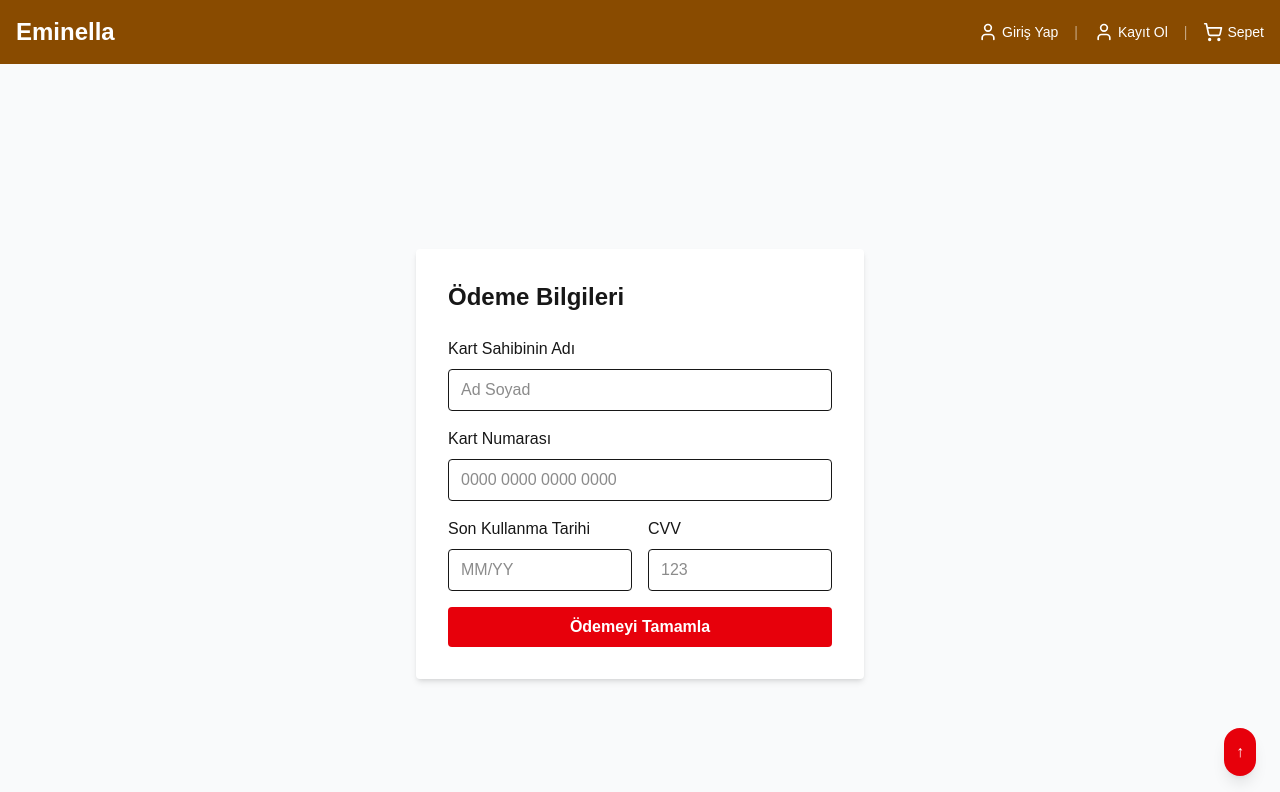
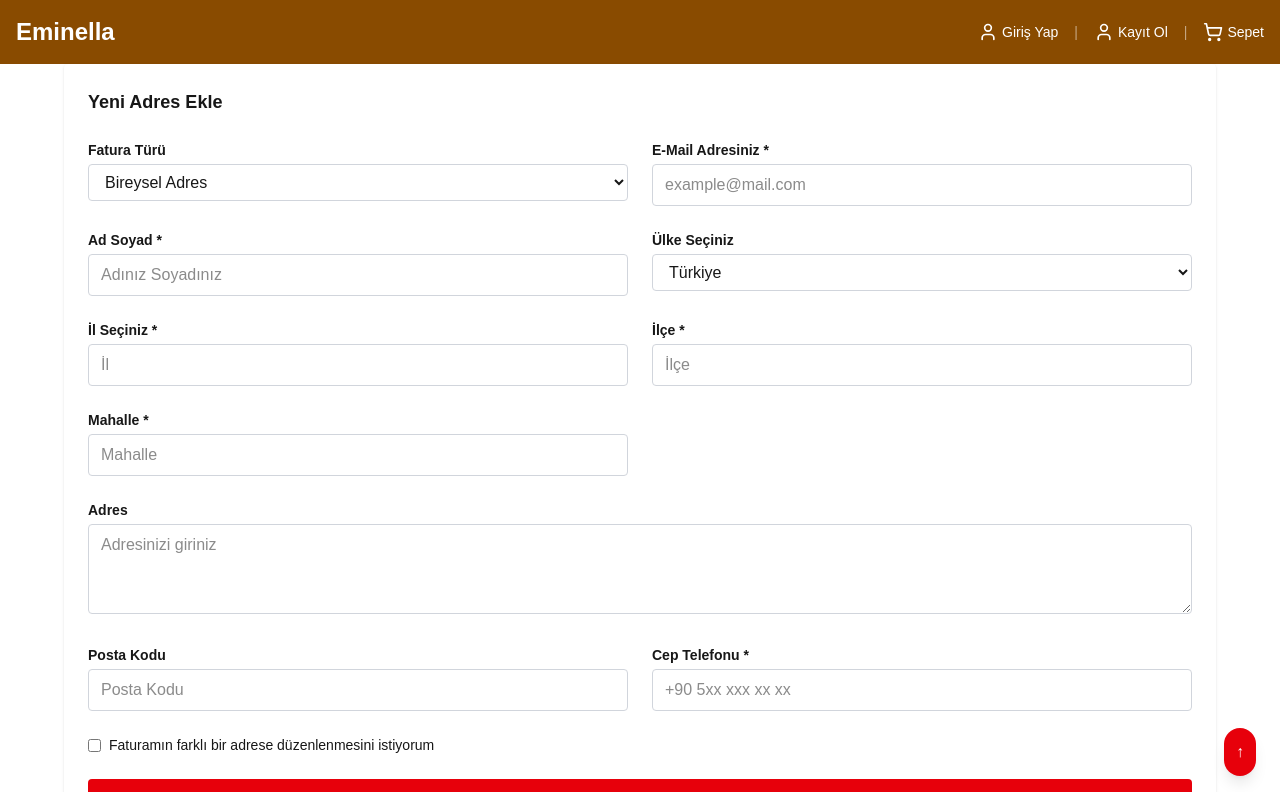
Before and after one commit to eminella/frontend-app, a Next.js app: page /payment in a window 1280 px wide. Shown: the top 792 px of the page. Built offline with nearby package versions, Linux system fonts and the light colour scheme.

Commit message:
feat: checkout sayfasına üye olmadan devam et butonu eklendi

```diff
--- a/app/payment/page.tsx
+++ b/app/payment/page.tsx
@@ -1,93 +1,182 @@
 'use client';
 
 import { useState } from 'react';
-import { useRouter } from 'next/navigation';
 
 export default function PaymentPage() {
-  const router = useRouter();
-
-  const [cardName, setCardName] = useState('');
-  const [cardNumber, setCardNumber] = useState('');
-  const [expiry, setExpiry] = useState('');
-  const [cvv, setCvv] = useState('');
+  // Form state
+  const [invoiceType, setInvoiceType] = useState('Bireysel Adres');
+  const [email, setEmail] = useState('');
+  const [nameSurname, setNameSurname] = useState('');
+  const [country, setCountry] = useState('Türkiye');
+  const [city, setCity] = useState('');
+  const [district, setDistrict] = useState('');
+  const [neighborhood, setNeighborhood] = useState('');
+  const [address, setAddress] = useState('');
+  const [postalCode, setPostalCode] = useState('');
+  const [phone, setPhone] = useState('');
+  const [invoiceDifferentAddress, setInvoiceDifferentAddress] = useState(false);
 
   const handleSubmit = (e: React.FormEvent) => {
     e.preventDefault();
-
-    // Basit validasyon
-    if (!cardName || !cardNumber || !expiry || !cvv) {
-      alert('Lütfen tüm alanları doldurun');
-      return;
-    }
-
-    // TODO: Ödeme entegrasyonu yapılacak
-
-    alert('Ödeme işlemi başarıyla tamamlandı!');
-    router.push('/order-success'); // Başarılı sayfası varsa yönlendir
+    // TODO: Form verisini backend'e gönder
+    alert('Adres bilgileri kaydedildi!');
   };
 
   return (
-    <div className="min-h-screen bg-gray-50 py-12 px-4 flex justify-center items-center">
-      <form
-        onSubmit={handleSubmit}
-        className="bg-white p-8 rounded shadow-md w-full max-w-md"
+    <div className="max-w-6xl mx-auto p-6 bg-white rounded shadow">
+      <h2 className="font-bold text-lg mb-6">Yeni Adres Ekle</h2>
+      <form onSubmit={handleSubmit} className="grid grid-cols-1 md:grid-cols-2 gap-6">
+        {/* Fatura Türü */}
+        <div>
+          <label className="block mb-1 text-sm font-semibold">Fatura Türü</label>
+          <select
+            value={invoiceType}
+            onChange={(e) => setInvoiceType(e.target.value)}
+            className="w-full border border-gray-300 rounded px-3 py-2"
           >
-        <h2 className="text-2xl font-semibold mb-6">Ödeme Bilgileri</h2>
+            <option>Bireysel Adres</option>
+            <option>Kurumsal Adres</option>
+          </select>
+        </div>
 
-        <label className="block mb-2 font-medium">Kart Sahibinin Adı</label>
+        {/* E-Mail */}
+        <div>
+          <label className="block mb-1 text-sm font-semibold">E-Mail Adresiniz *</label>
+          <input
+            type="email"
+            value={email}
+            onChange={(e) => setEmail(e.target.value)}
+            required
+            className="w-full border border-gray-300 rounded px-3 py-2"
+            placeholder="example@mail.com"
+          />
+        </div>
+
+        {/* Ad Soyad */}
+        <div>
+          <label className="block mb-1 text-sm font-semibold">Ad Soyad *</label>
           <input
             type="text"
-          value={cardName}
-          onChange={e => setCardName(e.target.value)}
-          className="w-full mb-4 px-3 py-2 border rounded"
-          placeholder="Ad Soyad"
+            value={nameSurname}
+            onChange={(e) => setNameSurname(e.target.value)}
             required
+            className="w-full border border-gray-300 rounded px-3 py-2"
+            placeholder="Adınız Soyadınız"
           />
+        </div>
 
-        <label className="block mb-2 font-medium">Kart Numarası</label>
+        {/* Ülke */}
+        <div>
+          <label className="block mb-1 text-sm font-semibold">Ülke Seçiniz</label>
+          <select
+            value={country}
+            onChange={(e) => setCountry(e.target.value)}
+            className="w-full border border-gray-300 rounded px-3 py-2"
+          >
+            <option>Türkiye</option>
+            {/* İstersen diğer ülkeleri ekle */}
+          </select>
+        </div>
+
+        {/* İl */}
+        <div>
+          <label className="block mb-1 text-sm font-semibold">İl Seçiniz *</label>
           <input
             type="text"
-          value={cardNumber}
-          onChange={e => setCardNumber(e.target.value)}
-          className="w-full mb-4 px-3 py-2 border rounded"
-          placeholder="0000 0000 0000 0000"
-          maxLength={19}
+            value={city}
+            onChange={(e) => setCity(e.target.value)}
             required
+            className="w-full border border-gray-300 rounded px-3 py-2"
+            placeholder="İl"
           />
+        </div>
 
-        <div className="flex gap-4 mb-4">
-          <div className="flex-1">
-            <label className="block mb-2 font-medium">Son Kullanma Tarihi</label>
+        {/* İlçe */}
+        <div>
+          <label className="block mb-1 text-sm font-semibold">İlçe *</label>
           <input
             type="text"
-              value={expiry}
-              onChange={e => setExpiry(e.target.value)}
-              className="w-full px-3 py-2 border rounded"
-              placeholder="MM/YY"
-              maxLength={5}
+            value={district}
+            onChange={(e) => setDistrict(e.target.value)}
             required
+            className="w-full border border-gray-300 rounded px-3 py-2"
+            placeholder="İlçe"
           />
         </div>
-          <div className="flex-1">
-            <label className="block mb-2 font-medium">CVV</label>
+
+        {/* Mahalle */}
+        <div>
+          <label className="block mb-1 text-sm font-semibold">Mahalle *</label>
           <input
-              type="password"
-              value={cvv}
-              onChange={e => setCvv(e.target.value)}
-              className="w-full px-3 py-2 border rounded"
-              placeholder="123"
-              maxLength={4}
+            type="text"
+            value={neighborhood}
+            onChange={(e) => setNeighborhood(e.target.value)}
             required
+            className="w-full border border-gray-300 rounded px-3 py-2"
+            placeholder="Mahalle"
           />
         </div>
+
+        {/* Adres */}
+        <div className="md:col-span-2">
+          <label className="block mb-1 text-sm font-semibold">Adres</label>
+          <textarea
+            value={address}
+            onChange={(e) => setAddress(e.target.value)}
+            rows={3}
+            className="w-full border border-gray-300 rounded px-3 py-2"
+            placeholder="Adresinizi giriniz"
+          />
         </div>
 
+        {/* Posta Kodu */}
+        <div>
+          <label className="block mb-1 text-sm font-semibold">Posta Kodu</label>
+          <input
+            type="text"
+            value={postalCode}
+            onChange={(e) => setPostalCode(e.target.value)}
+            className="w-full border border-gray-300 rounded px-3 py-2"
+            placeholder="Posta Kodu"
+          />
+        </div>
+
+        {/* Cep Telefonu */}
+        <div>
+          <label className="block mb-1 text-sm font-semibold">Cep Telefonu *</label>
+          <input
+            type="tel"
+            value={phone}
+            onChange={(e) => setPhone(e.target.value)}
+            required
+            className="w-full border border-gray-300 rounded px-3 py-2"
+            placeholder="+90 5xx xxx xx xx"
+          />
+        </div>
+
+        {/* Fatura farklı adres checkbox */}
+        <div className="md:col-span-2 flex items-center space-x-2">
+          <input
+            type="checkbox"
+            checked={invoiceDifferentAddress}
+            onChange={(e) => setInvoiceDifferentAddress(e.target.checked)}
+            id="invoiceDiffAddress"
+            className="form-checkbox"
+          />
+          <label htmlFor="invoiceDiffAddress" className="text-sm">
+            Faturamın farklı bir adrese düzenlenmesini istiyorum
+          </label>
+        </div>
+
+        {/* Kaydet Butonu */}
+        <div className="md:col-span-2">
           <button
             type="submit"
-          className="w-full bg-red-600 hover:bg-red-700 text-white py-2 rounded font-semibold"
+            className="w-full bg-red-600 text-white py-3 rounded font-semibold hover:bg-red-700 transition"
           >
-          Ödemeyi Tamamla
+            ADRESİ KAYDET
           </button>
+        </div>
       </form>
     </div>
   );
```
Lines whose indentation alone changed are shown as unchanged.
